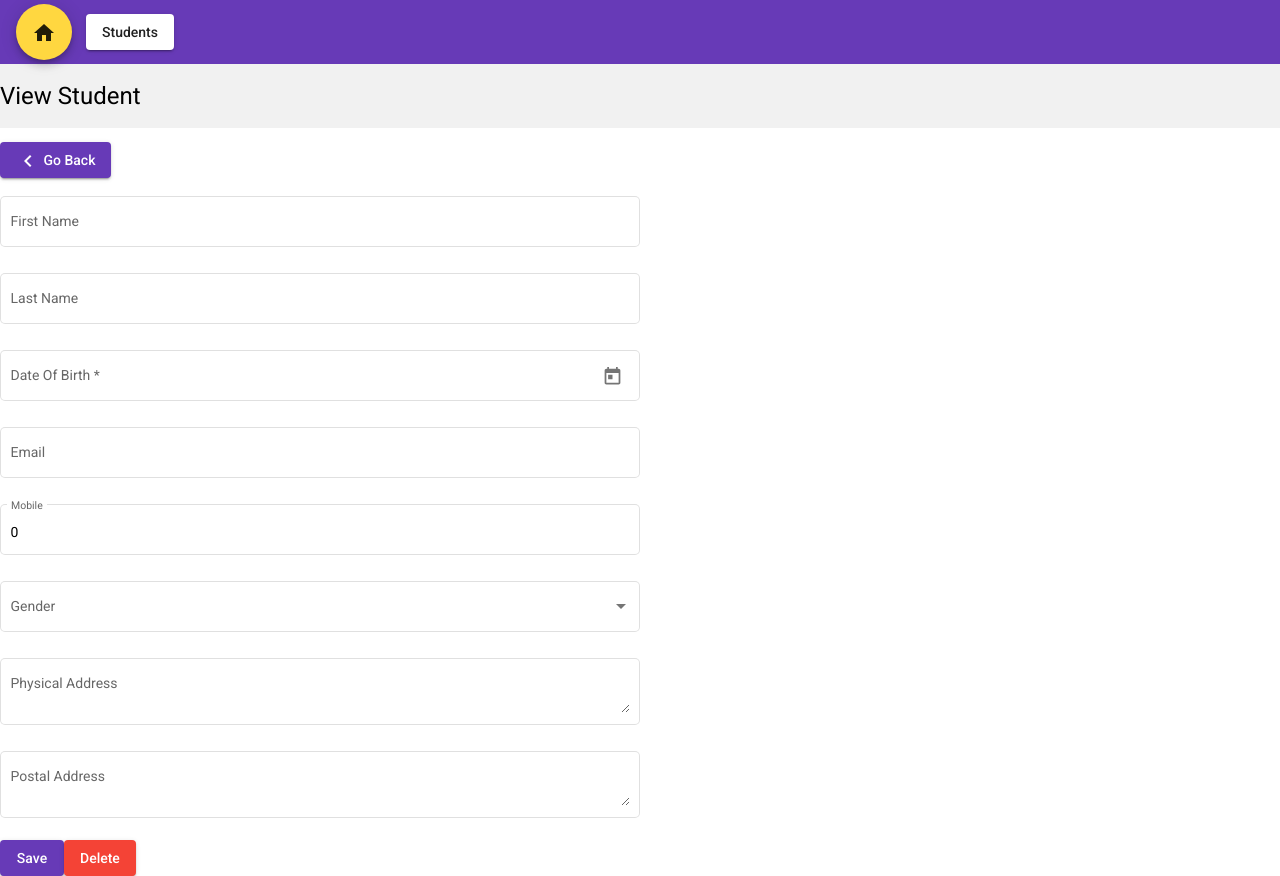
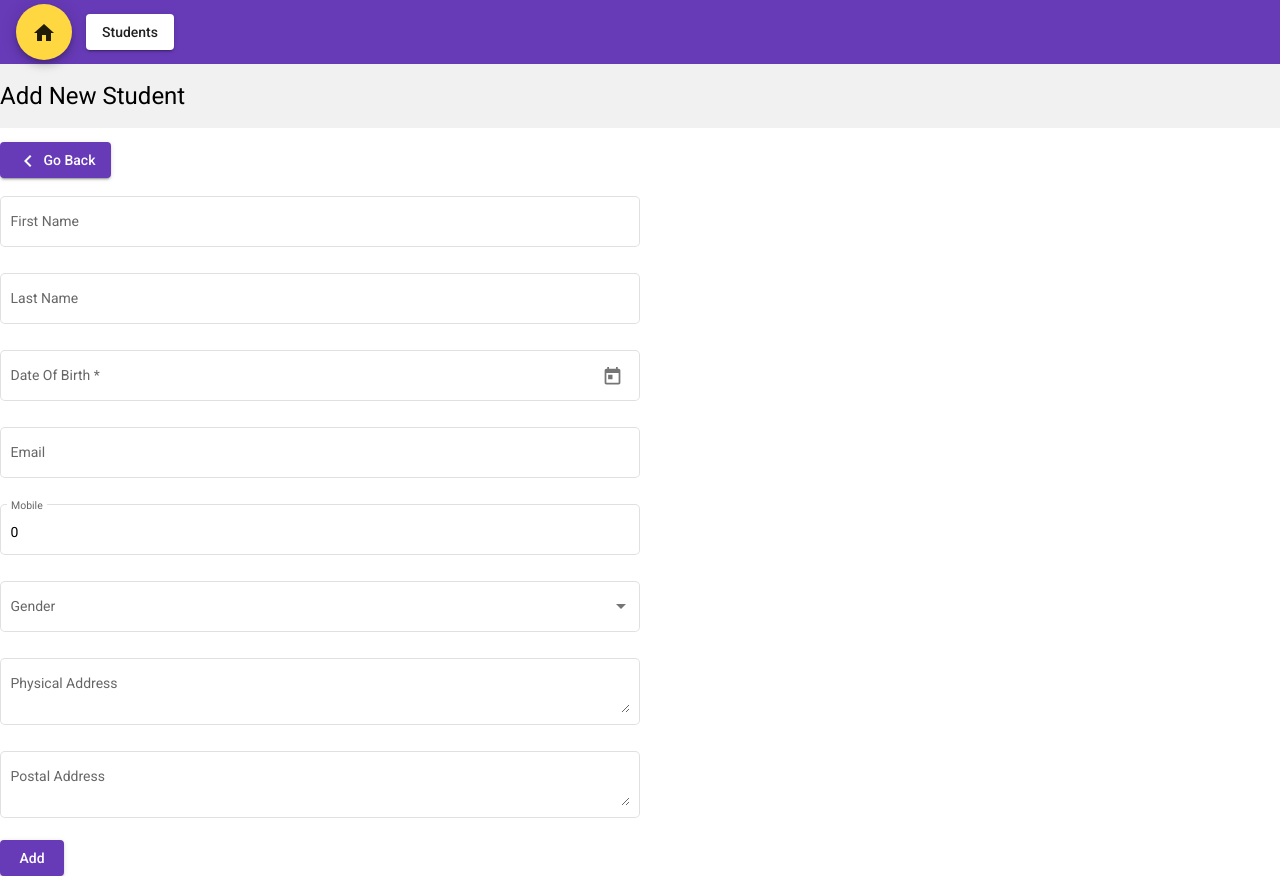
Before and after one commit to frnkhakim/StudentAdminPortalUI, an Angular app in the folder studentadminportal-ui/: page /students/add in a window 1280 px wide. Built offline with nearby package versions, Linux system fonts and the light colour scheme; no server answers.

Commit message:
End Of Section 7

```diff
--- a/studentadminportal-ui/src/app/students/student.service.ts
+++ b/studentadminportal-ui/src/app/students/student.service.ts
@@ -1,6 +1,7 @@
 import { HttpClient } from '@angular/common/http';
 import { Injectable } from '@angular/core';
 import { Observable } from 'rxjs';
+import { AddStudentRequest } from '../models/api-models/add-student-request.model';
 import {Student} from '../models/api-models/student.model';
 import { UpdateStudentRequest } from '../models/api-models/update-student-request.model';
 
@@ -39,5 +40,22 @@ export class StudentService {
     return this.httpClient.delete<Student>(this.baseApiUrl + '/students/' + studentId)
   }
 
+  addStudent(studentRequest: Student) : Observable<Student>{
+    const addStudentRequest: AddStudentRequest = {
+      firstName: studentRequest.firstName,
+      lastName: studentRequest.lastName,
+      dateOfBirth: studentRequest.dateOfBirth,
+      email: studentRequest.email,
+      mobile: studentRequest.mobile,
+      genderId: studentRequest.genderId,
+      physicalAddress: studentRequest.address.physicalAddress,
+      postalAddress: studentRequest.address.postalAddress
+
+    };
+
+    return this.httpClient.post<Student>(this.baseApiUrl + '/students/add', addStudentRequest );
+  }
+
+
 
 }
--- a/studentadminportal-ui/src/app/students/students.component.html
+++ b/studentadminportal-ui/src/app/students/students.component.html
@@ -9,8 +9,9 @@
     <div class="col-xs-12">
       <input type="text" class ="search-input" placeholder="Search students"
       [(ngModel)]="filterString"
-      (keyup)="filterStudents()"
-      >
+      (keyup)="filterStudents()">
+
+      <a routerLink="/students/add" mat-raised-button color ="primary" class = "m1-1">Add New Student</a>
     </div>
   </div>
 
--- a/studentadminportal-ui/src/app/students/view-student/view-student.component.html
+++ b/studentadminportal-ui/src/app/students/view-student/view-student.component.html
@@ -1,6 +1,6 @@
 <div class="page-header">
   <div class="container">
-    <h1>View Student</h1>
+    <h1>{{header}}</h1>
   </div>
 </div>
 
@@ -107,10 +107,12 @@
         <div class="row">
           <div class="col-xs-12">
 
-            <div class="row between-xs">
-
+            <div class="row between-xs" *ngIf="!isNewStudent">
               <button mat-raised-button color="primary" (click)="onUpdate()">Save</button>
               <button mat-raised-button color="warn" (click)="onDelete()">Delete</button>
+            </div>
+            <div class="row between-xs" *ngIf="isNewStudent">
+              <button mat-raised-button color="primary" (click)="onAdd()">Add</button>
             </div>
 
           </div>
--- a/studentadminportal-ui/src/app/students/view-student/view-student.component.ts
+++ b/studentadminportal-ui/src/app/students/view-student/view-student.component.ts
@@ -1,5 +1,5 @@
-import { Component, OnInit } from '@angular/core';
-import { UntypedFormBuilder } from '@angular/forms';
+import { Component, OnInit, ViewChild } from '@angular/core';
+import { NgForm, UntypedFormBuilder } from '@angular/forms';
 import { MatSnackBar } from '@angular/material/snack-bar';
 import { ActivatedRoute, Router } from '@angular/router';
 import { Gender } from 'src/app/models/ui-models/gender.model';
@@ -27,22 +27,22 @@ export class ViewStudentComponent implements OnInit {
     mobile:0,
     genderId:'',
     profileImageUrl:'',
-
     gender:{
       id: '',
       description:''
     },
-
     address:{
       id: '',
       physicalAddress: '',
       postalAddress:''
     }
+  };
 
+  isNewStudent = false;
+  header = '';
+  genderList: Gender[] = [];
 
-  }
-
-  genderList: Gender[] = [];
+  @ViewChild('studentDetailsForm') studentDetailsForm?: NgForm;
 
   constructor(private readonly studentService: StudentService,
     private readonly route: ActivatedRoute,
@@ -56,28 +56,34 @@ export class ViewStudentComponent implements OnInit {
         this.studentId = params.get('id');
 
         if (this.studentId){
+
+          if(this.studentId.toLowerCase()  ==='Add'.toLowerCase()) {
+            this.isNewStudent =true;
+            this.header = 'Add New Student';
+          }
+          else{
+            this.isNewStudent =false;
+            this.header = 'Edit Student';
+
             this.studentService.getStudent(this.studentId)
             .subscribe(
               (successResponse) => {
                 this.student = successResponse;
               }
             );
+          }
+
+
 
         this.genderService.getGenderList()
         .subscribe(
           (successResponse) => {
             this.genderList = successResponse;
           }
-        )
-
+        );
         }
-
-
       }
     );
-
-
-
   }
 
   onUpdate(): void{
@@ -127,4 +133,25 @@ export class ViewStudentComponent implements OnInit {
     )
   }
 
+  onAdd(): void {
+    this.studentService.addStudent(this.student)
+    .subscribe(
+      (successResponse) => {
+        this.snackbar.open('Student added successfully', undefined,{
+          duration : 2000
+        });
+
+        setTimeout(() => {
+          this.router.navigateByUrl('students/${successResponse.id}');
+        },2000);
+
+      },
+
+      (errorResponse) => {
+
       }
+
+    );
+  }
+
+}
--- a/studentadminportal-ui/src/styles.css
+++ b/studentadminportal-ui/src/styles.css
@@ -14,5 +14,9 @@ body { margin: 0; font-family: Roboto, "Helvetica Neue", sans-serif; }
 
 
 .mt-1{
-  margin-top: 2em;
+  margin-left: 1em !important;
 }
+
+.mt-1{
+  margin-top: 2em !important;
+}
```
Also changed, not shown: studentadminportal-ui/src/app/models/api-models/add-student-request.model.ts (added, +12 -0 lines). Lines whose indentation alone changed are shown as unchanged.
